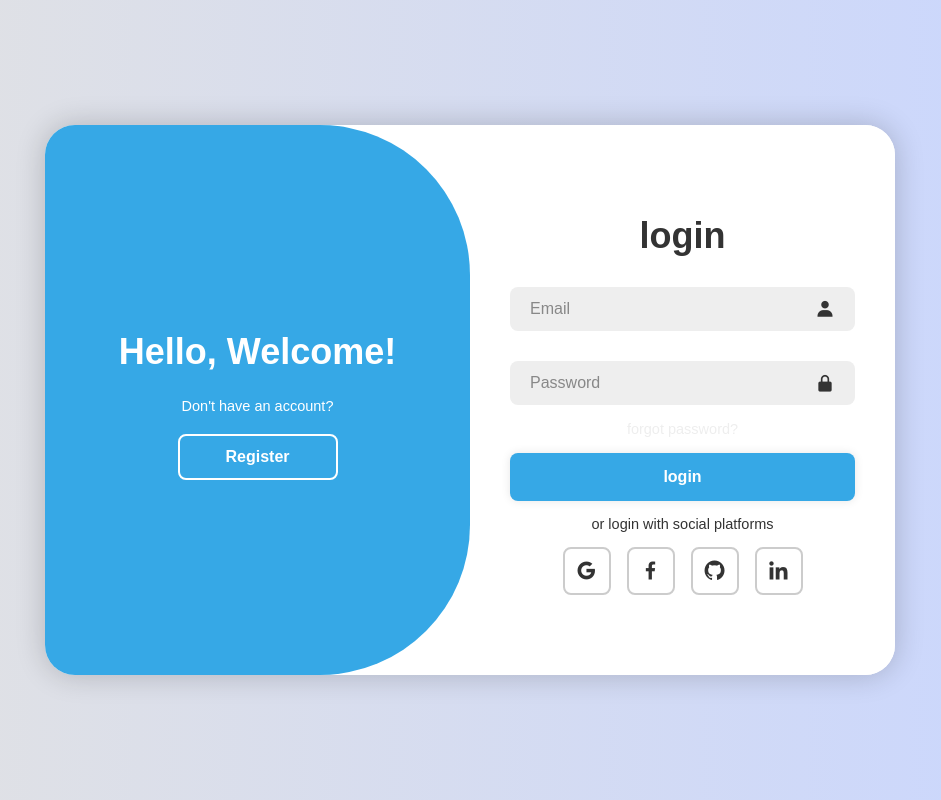
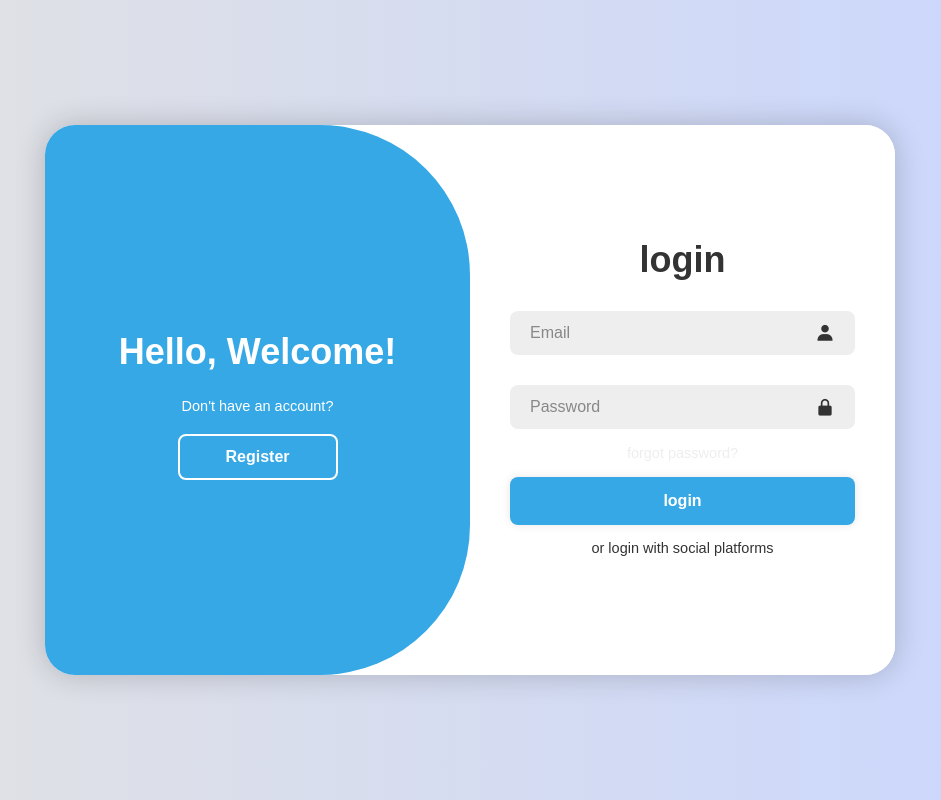
Before and after one commit to Fakemithu/QueueCare, a website: page public/login.html in a window 1280 px wide. Shown: the whole page, without its empty margins (170-1111 px from the left). Drawn offline with nearby package versions, Linux system fonts and the light colour scheme.

Commit message:
Update login.html

```diff
--- a/public/login.html
+++ b/public/login.html
@@ -29,12 +29,7 @@
             </div>
             <button type="submit" class="btn">login</button>
             <p>or login with social platforms</p>
-            <div class="social-icons">
-                <a href="#"><i class='bx bxl-google' ></i></a>
-                <a href="#"><i class='bx bxl-facebook' ></i></a>
-                <a href="#"><i class='bx bxl-github' ></i></a>
-                <a href="#"><i class='bx bxl-linkedin' ></i></a>
-            </div>
+
         </form>
       </div>
 <!--Registration-->
```
